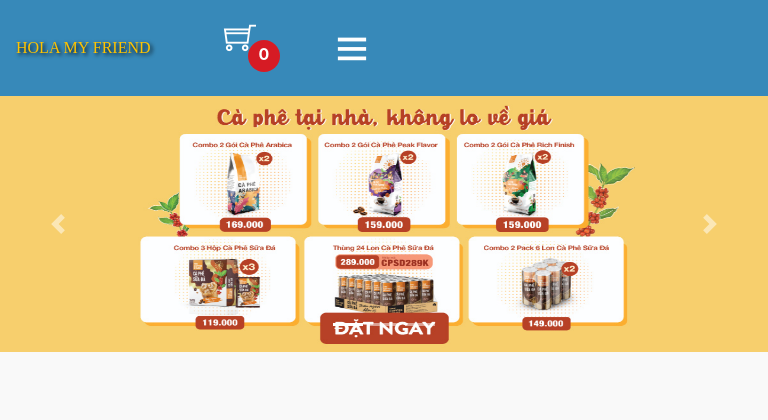
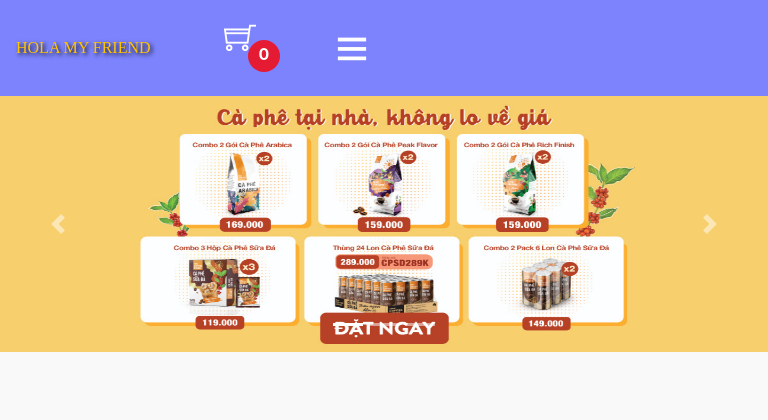
Before and after one commit to dinhlocpisces6301/CafeHouse, a PHP site: page / in a window 768 px wide. Shown: the top 420 px of the page. Run offline with PHP 8.4, Linux system fonts and the light colour scheme; data comes from the database, SQL or seed files in the repository; some libraries are stand-ins or nearby versions.

Commit message:
reposive

```diff
--- a/assets/css/style.css
+++ b/assets/css/style.css
@@ -306,14 +306,14 @@ div #header-logo a {
 
     #header {
         overflow: hidden;
-        background-color: rgba(45, 131, 182, 0.95);
+        background-color: rgb(124, 131, 253);
     }
 
     #nav {
         left: 0;
         right: 0;
         top: 6rem;
-        background-color: rgba(45, 131, 182, 1);
+        background-color: rgb(124, 131, 253);
     }
 
     #nav li {
@@ -325,7 +325,6 @@ div #header-logo a {
         left: 10rem;
         z-index: 1000;
         width: 25%;
-
     }
 
     #nav li .sub-nav li:hover {
@@ -350,9 +349,27 @@ div #header-logo a {
         margin: 0 0.5rem;
     }
 
-    #nav li:hover>.sub-nav {
+    #nav li:hover > .sub-nav {
         display: flex;
         justify-content: space-around;
+    }
+
+    #nav li .sub-nav li p {
+        display: block;
+        text-align: center;
+        color: #000;
+        height: 10.5rem;
+        width: 15.5rem;
+        margin: 0;
+    }
+
+    #nav li .sales-code {
+        left: 30rem;
+        top: -50%;
+    }
+
+    #nav li .sales-code li {
+        background: url('ticket.jpg') top / cover no-repeat !important;
     }
 }
 
@@ -365,13 +382,13 @@ div #header-logo a {
 
     #header {
         overflow: hidden;
-        background-color: rgba(45, 131, 182, 0.95);
+        background-color: rgb(124, 131, 253);
     }
 
     #nav {
         left: 0rem;
         top: 6rem;
-        background-color: rgba(45, 131, 182, 1);
+        background-color: rgb(124, 131, 253);
     }
 
     #menu-btn {
```
